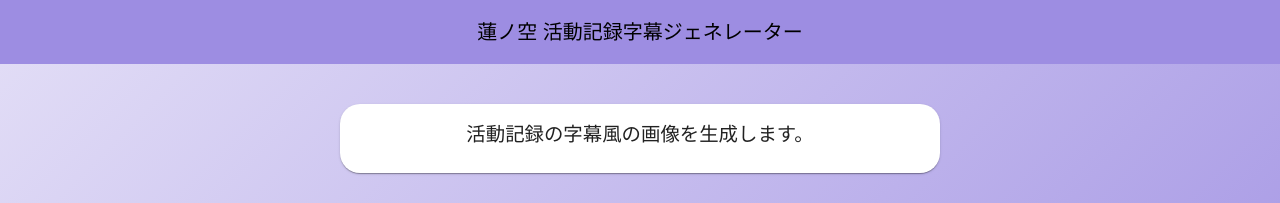
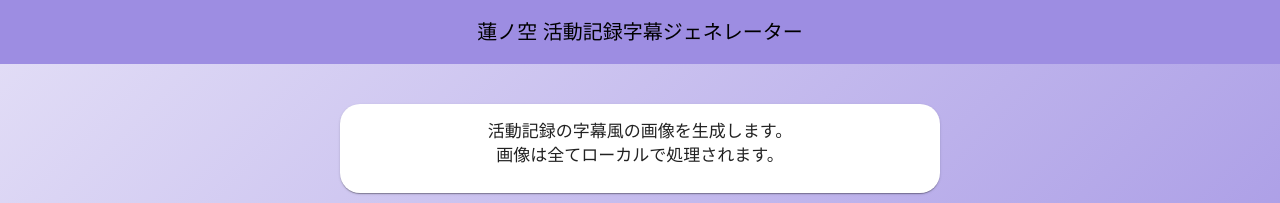
Before and after one commit to AkaakuHub/hasujimaku, a React (Vite) app: page / in a window 1280 px wide. Shown: the top 203 px of the page. Built offline with nearby package versions, Linux system fonts and the light colour scheme; a web font is replaced by a local one.

Commit message:
feat: メッセージを追加

```diff
--- a/src/app/(index)/page.tsx
+++ b/src/app/(index)/page.tsx
@@ -90,7 +90,8 @@ export default function Page() {
         <Stack spacing={4} sx={{ mx: "auto", maxWidth: 1520, alignItems: "center" }}>
           <Card sx={{ ...cardSx, maxWidth: 600 }}>
             <CardContent sx={{ textAlign: "center" }}>
-              <Typography>活動記録の字幕風の画像を生成します。</Typography>
+              <Typography variant="body2">活動記録の字幕風の画像を生成します。</Typography>
+              <Typography variant="body2">画像は全てローカルで処理されます。</Typography>
             </CardContent>
           </Card>
 
```
